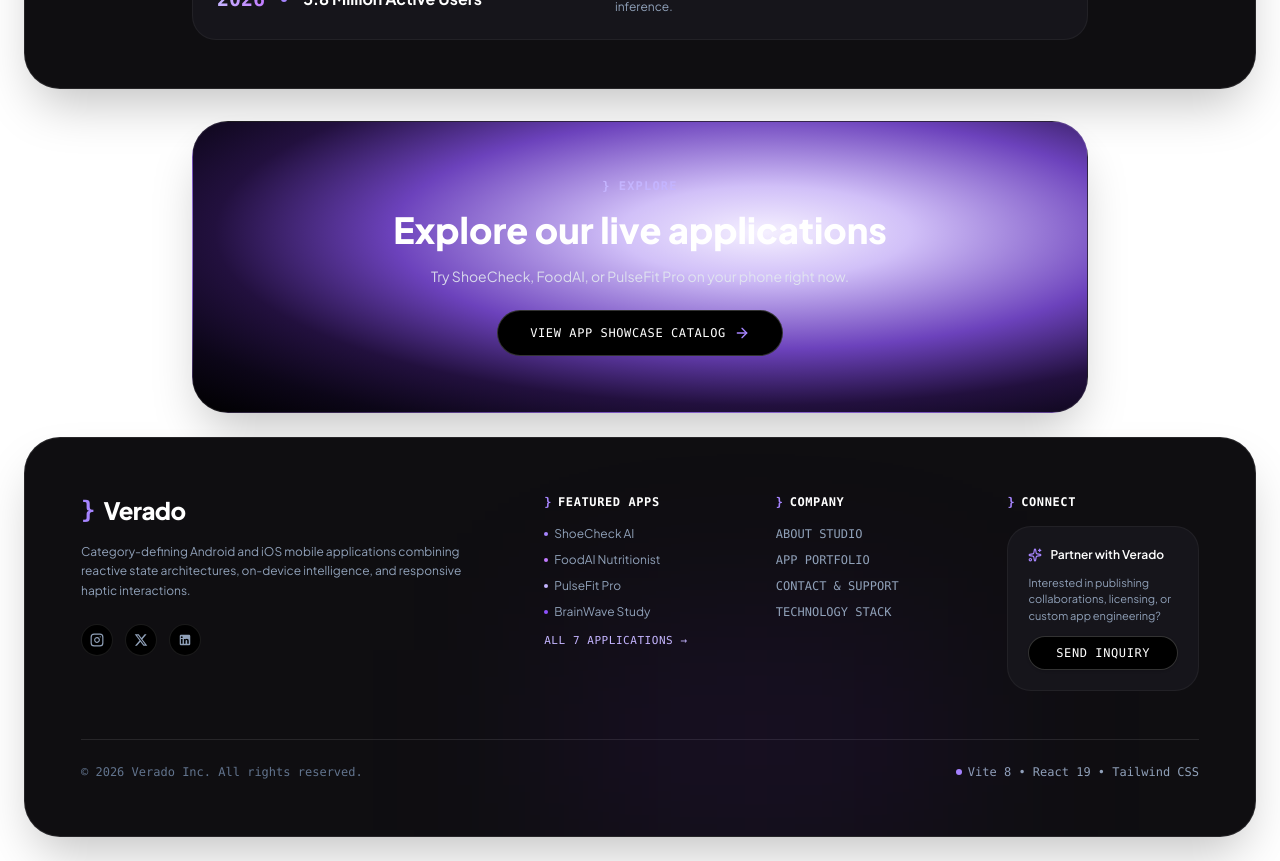
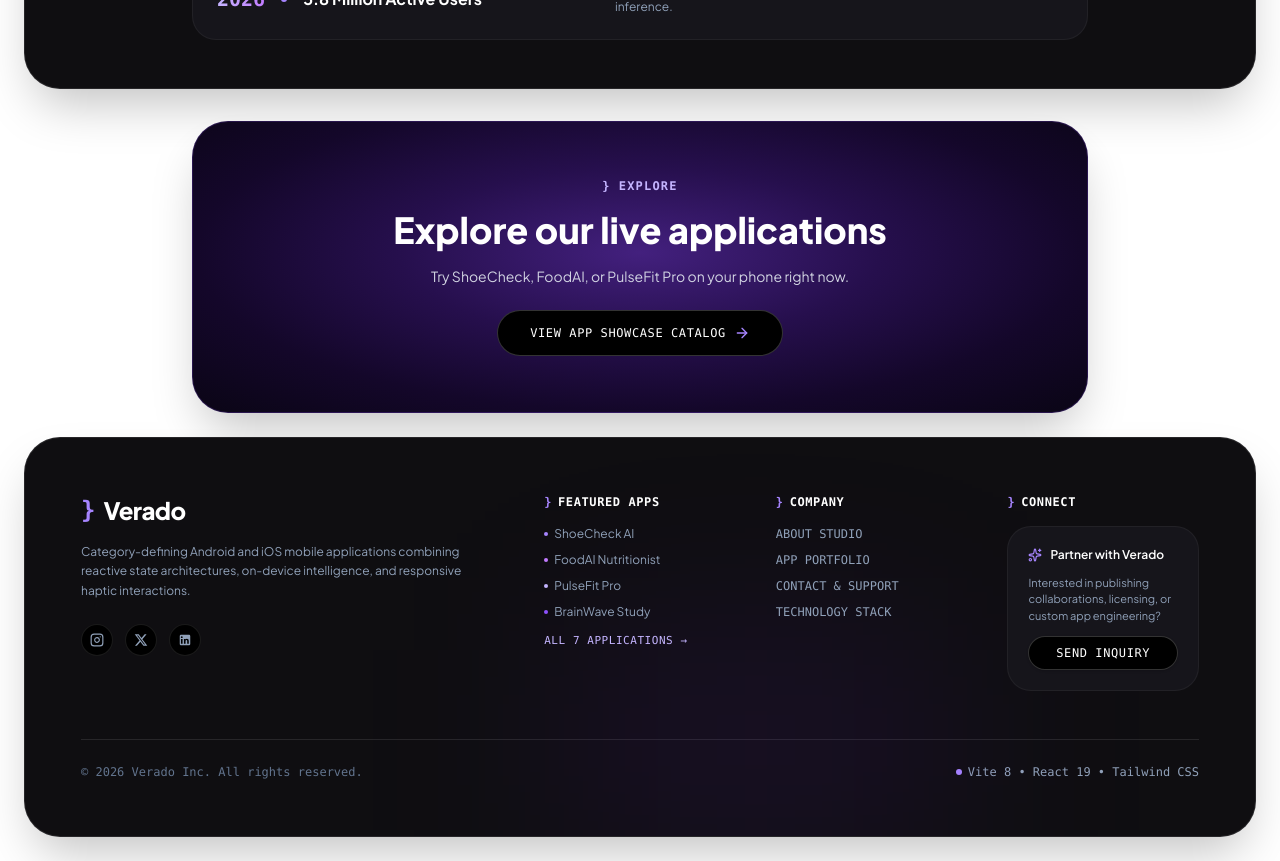
Before and after one commit to alihamzajj/verado, a React (Vite) app: page /about in a window 1280 px wide. Shown: the part 1280-2141 px from the top of the page. Built offline with nearby package versions, Linux system fonts and the light colour scheme; no server answers; the database is empty.

Commit message:
fix: adjust CTA banner gradient to remove harsh blinding white center glare

```diff
--- a/src/index.css
+++ b/src/index.css
@@ -30,9 +30,14 @@
   letter-spacing: 0.08em;
 }
 
-/* Radial Glow from Design Reference */
+/* Radial Glow - Luminous Amethyst */
 .hero-radial-glow {
-  background: radial-gradient(ellipse at 64% 38%, #F5F0FF 0%, #D1C0F8 18%, #6C42BC 46%, #22103E 68%, #0C0618 84%, #000000 100%);
+  background: radial-gradient(ellipse at 64% 38%, #E4D4FF 0%, #B496F2 20%, #6C42BC 46%, #22103E 68%, #0C0618 84%, #000000 100%);
+}
+
+/* Balanced CTA Banner Glow - Smooth deep amethyst without harsh blinding center glare */
+.cta-radial-glow {
+  background: radial-gradient(ellipse at 50% 45%, #43207E 0%, #260F4D 38%, #14072A 70%, #0A0515 100%);
 }
 
 .hero-radial-glow-subtle {
--- a/src/pages/public/AboutPage.tsx
+++ b/src/pages/public/AboutPage.tsx
@@ -108,7 +108,7 @@ export const AboutPage: React.FC = () => {
       </div>
 
       {/* CTA Box */}
-      <div className="rounded-[36px] hero-radial-glow border border-white/10 text-center max-w-4xl mx-auto p-10 sm:p-14 shadow-2xl text-white space-y-4">
+      <div className="rounded-[36px] cta-radial-glow border border-violet-500/20 text-center max-w-4xl mx-auto p-10 sm:p-14 shadow-2xl text-white space-y-4">
         <div className="flex items-center justify-center gap-2 text-xs font-mono uppercase tracking-widest text-violet-300 font-semibold">
           <span>&#125;</span>
           <span>Explore</span>
--- a/src/pages/public/HomePage.tsx
+++ b/src/pages/public/HomePage.tsx
@@ -407,7 +407,7 @@ export const HomePage: React.FC = () => {
       </section>
 
       {/* 6. CALL TO ACTION SECTION */}
-      <section className="relative rounded-[36px] sm:rounded-[44px] overflow-hidden hero-radial-glow border border-white/[0.08] p-10 sm:p-16 text-center shadow-2xl shadow-purple-950/30 text-white">
+      <section className="relative rounded-[36px] sm:rounded-[44px] overflow-hidden cta-radial-glow border border-violet-500/20 p-10 sm:p-16 text-center shadow-2xl shadow-purple-950/40 text-white">
         <div className="max-w-2xl mx-auto space-y-6">
           <div className="flex items-center justify-center gap-2 text-xs font-mono uppercase tracking-widest text-violet-300 font-semibold">
             <span>&#125;</span>
```
